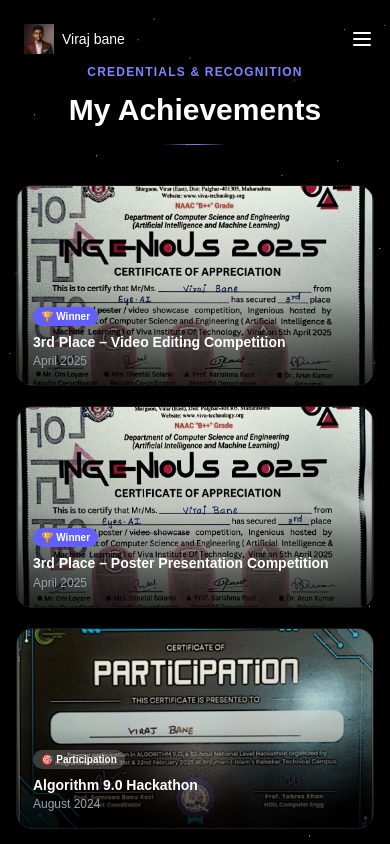
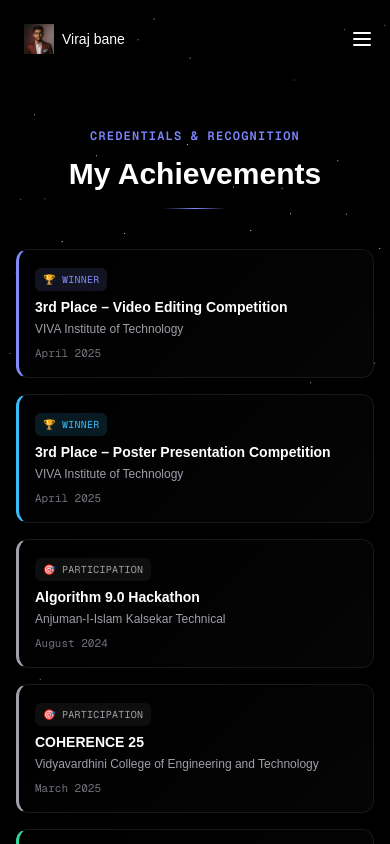
Before and after one commit to Virajbane/Portfolio, a Next.js app: page /Achievements in a window 390 px wide. Shown: the top 844 px of the page. Built offline with nearby package versions, Linux system fonts and the light colour scheme.

Commit message:
Contact section updated

```diff
--- a/app/Blog/page.js
+++ /dev/null
@@ -1,18 +0,0 @@
-import BlogInsights from '@/components/BlogInsight'
-import Blog from '@/components/BlogInsight'
-import BlogReviews from '@/components/BlogReviews'
-import AnimatedFooter from '@/components/Footer'
-import React from 'react'
-
-function page() {
-  return (
-    <div>
-        <BlogInsights isHomePage={false} />
-        <BlogReviews/>
-        <AnimatedFooter/>
-
-    </div>
-  )
-}
-
-export default page
--- a/app/ContactMe/page.js
+++ b/app/ContactMe/page.js
@@ -1,11 +1,23 @@
 import ContactMeComponent from '@/components/ContactSection'
+import BlogReviews from '@/components/BlogReviews'
+import AnimatedFooter from '@/components/Footer'
 import React from 'react'
 
 function page() {
   return (
     <div>
-        <ContactMeComponent/>
-
+      <ContactMeComponent
+        eyebrow="GET IN TOUCH"
+        heading={
+          <>
+            Let's build something{' '}
+            <span className="text-orange-500 underline">extraordinary</span>{' '}
+            together.
+          </>
+        }
+      />
+      <BlogReviews />
+      <AnimatedFooter />
     </div>
   )
 }
--- a/components/CertificatesSection.js
+++ b/components/CertificatesSection.js
@@ -1,129 +1,66 @@
 'use client';
-import { useState, useRef } from 'react';
+import { useRef, useState } from 'react';
 import { motion, AnimatePresence, useScroll, useTransform, useSpring } from 'framer-motion';
 
 const certificates = [
-  {
-    id: 1,
-    type: 'Professional',
-    title: '3rd Place – Video Editing Competition',
-    issuer: 'VIVA Institute of Technology',
-    date: 'April 2025',
-    image: '/Certificates1.png',
-    linkedIn: 'https://www.linkedin.com/in/virubane/recent-activity/all/',
-    description: 'Won 3rd place in the Video Editing Competition during INGENIOUS 2025. Created an impactful video highlighting the key features and real-world relevance of our project "Eyes.AI." The video demonstrated accessibility-focused tech innovations aimed at empowering the blind community.',
-  },
-  {
-    id: 2,
-    type: 'Professional',
-    title: '3rd Place – Poster Presentation Competition',
-    issuer: 'VIVA Institute of Technology',
-    date: 'April 2025',
-    image: '/Certificates2.png',
-    linkedIn: 'https://linkedin.com/in/yourprofile',
-    description: 'Secured 3rd place in the Poster Presentation Competition at INGENIOUS 2025. Designed a visually compelling poster to communicate the concept and social impact of "Eyes.AI," a voice-driven AI solution for the visually impaired.',
-  },
-  {
-    id: 3,
-    type: 'Participation',
-    title: 'Algorithm 9.0 Hackathon',
-    issuer: 'Anjuman-I-Islam Kalsekar Technical',
-    date: 'August 2024',
-    image: '/Certificates6.png',
-    linkedIn: 'https://www.linkedin.com/in/virubane/recent-activity/all/',
-    description: 'ALGORITHM 9.0, a national-level 32-hour hackathon bringing together tech enthusiasts from across the country to innovate, build, and compete in software development.',
-  },
-  {
-    id: 4,
-    type: 'Participation',
-    title: 'COHERENCE 25',
-    issuer: 'Vidyavardhini College of Engineering and Technology',
-    date: 'March 2025',
-    image: '/Certificate8.png',
-    linkedIn: 'https://linkedin.com/in/yourprofile',
-    description: 'Intercollegiate hackathon organized under the Microsoft Learn Students Club in partnership with the Department of Computer and AI-DS at VCET.',
-  },
-  {
-    id: 5,
-    type: 'Professional',
-    title: 'Python Internship',
-    issuer: 'Branding Catalyst',
-    date: 'July 2022 – August 2022',
-    image: '/Certificates3.png',
-    linkedIn: 'https://www.linkedin.com/in/virubane/details/certifications/1715165301281/single-media-viewer/?profileId=ACoAAEobIrwBYQh7-Qwepo8FPAwbXxdDR3GRm-Q',
-    description: 'Completed a 6-week internship working on Python-based automation scripts and backend utilities. Commended for being inquisitive, hardworking, and contributing actively to business-oriented development goals.',
-  },
-  {
-    id: 6,
-    type: 'Participation',
-    title: "Mumbai Hacks – World's Largest Hackathon",
-    issuer: 'Guinness World Records',
-    date: 'November 2024',
-    image: '/Certificates5.png',
-    linkedIn: 'https://www.linkedin.com/in/virubane/recent-activity/all/',
-    description: 'Guinness World Records™ attempt for "The most participants in a generative AI hackathon," organized by Tech Entrepreneurs Association of Mumbai.',
-  },
-  {
-    id: 7,
-    type: 'Participation',
-    title: '20th Aavishkar Research Convention',
-    issuer: 'University of Mumbai',
-    date: 'December 2025',
-    image: '/1736625196035-85498598-694d-4993-84b7-52d395f215da__community_file_page-0001.jpg',
-    linkedIn: 'https://www.linkedin.com/in/virubane/overlay/1766411447717/single-media-viewer/?profileId=ACoAAEobIrwBYQh7-Qwepo8FPAwbXxdDR3GRm-Q',
-    description: 'Presented "Eyes.AI – A Multimodal AI Framework for Assistive Cross-Application Workflow and Desktop Interaction" at the 20th Aavishkar Inter-Collegiate Research Convention (Zonal Round).',
-  },
-  {
-    id: 8,
-    type: 'Professional',
-    title: 'Deep Learning Certification',
-    issuer: 'IIT Ropar (NPTEL)',
-    date: 'July 2025 – October 2025',
-    image: '/Deep Learning - IIT Ropar_page-0001.jpg',
-    linkedIn: 'https://www.linkedin.com/in/virubane/overlay/1766411186006/single-media-viewer/?profileId=ACoAAEobIrwBYQh7-Qwepo8FPAwbXxdDR3GRm-Q',
-    description: '12-week NPTEL-certified Deep Learning course by IIT Ropar. Earned Elite certification covering neural networks, CNNs, RNNs, and deep learning optimization techniques.',
-  },
-  {
-    id: 9,
-    type: 'Professional',
-    title: 'Cyber Security Certification',
-    issuer: 'Atos Prayas Foundation',
-    date: 'July 2025 – August 2025',
-    image: '/G4570-VIVA_Institute_of_Technology[1] (1)_page-0001.jpg',
-    linkedIn: 'https://www.linkedin.com/in/virubane/details/certifications/1766411347168/single-media-viewer/?profileId=ACoAAEobIrwBYQh7-Qwepo8FPAwbXxdDR3GRm-Q',
-    description: 'Cyber Security training under Atos Prayas Foundation Youth Empowerment Initiative. Awarded Grade B for successful completion of assessments and hands-on learning.',
-  },
+  { id: 1, type: 'Professional', title: '3rd Place – Video Editing Competition', issuer: 'VIVA Institute of Technology', date: 'April 2025', image: '/Certificates1.png', linkedIn: 'https://www.linkedin.com/in/virubane/recent-activity/all/', description: 'Won 3rd place in the Video Editing Competition during INGENIOUS 2025. Created an impactful video highlighting the key features and real-world relevance of our project "Eyes.AI." The video demonstrated accessibility-focused tech innovations aimed at empowering the blind community.', accent: '#818cf8' },
+  { id: 2, type: 'Professional', title: '3rd Place – Poster Presentation Competition', issuer: 'VIVA Institute of Technology', date: 'April 2025', image: '/Certificates2.png', linkedIn: 'https://linkedin.com/in/yourprofile', description: 'Secured 3rd place in the Poster Presentation Competition at INGENIOUS 2025. Designed a visually compelling poster to communicate the concept and social impact of "Eyes.AI," a voice-driven AI solution for the visually impaired.', accent: '#38bdf8' },
+  { id: 3, type: 'Participation', title: 'Algorithm 9.0 Hackathon', issuer: 'Anjuman-I-Islam Kalsekar Technical', date: 'August 2024', image: '/Certificates6.png', linkedIn: 'https://www.linkedin.com/in/virubane/recent-activity/all/', description: 'ALGORITHM 9.0, a national-level 32-hour hackathon bringing together tech enthusiasts from across the country to innovate, build, and compete in software development.', accent: '#a1a1aa' },
+  { id: 4, type: 'Participation', title: 'COHERENCE 25', issuer: 'Vidyavardhini College of Engineering and Technology', date: 'March 2025', image: '/Certificate8.png', linkedIn: 'https://linkedin.com/in/yourprofile', description: 'Intercollegiate hackathon organized under the Microsoft Learn Students Club in partnership with the Department of Computer and AI-DS at VCET.', accent: '#a1a1aa' },
+  { id: 5, type: 'Professional', title: 'Python Internship', issuer: 'Branding Catalyst', date: 'July 2022 – August 2022', image: '/Certificates3.png', linkedIn: 'https://www.linkedin.com/in/virubane/details/certifications/1715165301281/single-media-viewer/?profileId=ACoAAEobIrwBYQh7-Qwepo8FPAwbXxdDR3GRm-Q', description: 'Completed a 6-week internship working on Python-based automation scripts and backend utilities. Commended for being inquisitive, hardworking, and contributing actively to business-oriented development goals.', accent: '#34d399' },
+  { id: 6, type: 'Participation', title: "Mumbai Hacks – World's Largest Hackathon", issuer: 'Guinness World Records', date: 'November 2024', image: '/Certificates5.png', linkedIn: 'https://www.linkedin.com/in/virubane/recent-activity/all/', description: 'Guinness World Records™ attempt for "The most participants in a generative AI hackathon," organized by Tech Entrepreneurs Association of Mumbai.', accent: '#a1a1aa' },
+  { id: 7, type: 'Participation', title: '20th Aavishkar Research Convention', issuer: 'University of Mumbai', date: 'December 2025', image: '/1736625196035-85498598-694d-4993-84b7-52d395f215da__community_file_page-0001.jpg', linkedIn: 'https://www.linkedin.com/in/virubane/overlay/1766411447717/single-media-viewer/?profileId=ACoAAEobIrwBYQh7-Qwepo8FPAwbXxdDR3GRm-Q', description: 'Presented "Eyes.AI – A Multimodal AI Framework for Assistive Cross-Application Workflow and Desktop Interaction" at the 20th Aavishkar Inter-Collegiate Research Convention (Zonal Round).', accent: '#a1a1aa' },
+  { id: 8, type: 'Professional', title: 'Deep Learning Certification', issuer: 'IIT Ropar (NPTEL)', date: 'July 2025 – October 2025', image: '/Deep Learning - IIT Ropar_page-0001.jpg', linkedIn: 'https://www.linkedin.com/in/virubane/overlay/1766411186006/single-media-viewer/?profileId=ACoAAEobIrwBYQh7-Qwepo8FPAwbXxdDR3GRm-Q', description: '12-week NPTEL-certified Deep Learning course by IIT Ropar. Earned Elite certification covering neural networks, CNNs, RNNs, and deep learning optimization techniques.', accent: '#fbbf24' },
+  { id: 9, type: 'Professional', title: 'Cyber Security Certification', issuer: 'Atos Prayas Foundation', date: 'July 2025 – August 2025', image: '/G4570-VIVA_Institute_of_Technology[1] (1)_page-0001.jpg', linkedIn: 'https://www.linkedin.com/in/virubane/details/certifications/1766411347168/single-media-viewer/?profileId=ACoAAEobIrwBYQh7-Qwepo8FPAwbXxdDR3GRm-Q', description: 'Cyber Security training under Atos Prayas Foundation Youth Empowerment Initiative. Awarded Grade B for successful completion of assessments and hands-on learning.', accent: '#fb7185' },
 ];
 
-// ── Card ──────────────────────────────────────────────────────────────────
-function CertCard({ cert, translate, onSelect }) {
+// ── Info-only credential card (no image) ────────────────────────────────
+function CertCard({ cert, onSelect }) {
+  const [hovered, setHovered] = useState(false);
   return (
     <motion.div
-      style={{ x: translate }}
-      whileHover={{ y: -20 }}
-      className="group/card h-80 w-96 relative shrink-0 cursor-pointer rounded-2xl overflow-hidden"
+      whileHover={{ y: -6 }}
+      onMouseEnter={() => setHovered(true)}
+      onMouseLeave={() => setHovered(false)}
       onClick={() => onSelect(cert)}
+      style={{
+        background: 'linear-gradient(135deg, #000000 0%, #050505 100%)',
+        border: `1px solid ${hovered ? cert.accent + '55' : '#181818'}`,
+        borderLeft: `3px solid ${cert.accent}`,
+        boxShadow: hovered ? `0 12px 32px -12px ${cert.accent}33` : 'none',
+        transition: 'border-color 0.3s ease, box-shadow 0.3s ease',
+      }}
+      className="h-56 w-80 shrink-0 rounded-xl cursor-pointer p-5 flex flex-col justify-between"
     >
-      <img
-        src={cert.image}
-        alt={cert.title}
-        className="object-cover object-center absolute h-full w-full inset-0"
-      />
+      <div>
+        <div className="flex items-center gap-2 mb-4">
+          <span
+            style={{
+              background: cert.type === 'Professional' ? `${cert.accent}22` : '#ffffff0d',
+              color: cert.type === 'Professional' ? cert.accent : '#a1a1aa',
+              border: `1px solid ${cert.type === 'Professional' ? cert.accent + '44' : '#ffffff1a'}`,
+            }}
+            className="text-[10px] font-mono tracking-wide rounded-md px-2 py-1"
+          >
+            {cert.type === 'Professional' ? '🏆 WINNER' : '🎯 PARTICIPATION'}
+          </span>
+        </div>
+        <h3 className="text-white font-bold text-base leading-snug mb-2" style={{ fontFamily: "'Syne', sans-serif" }}>
+          {cert.title}
+        </h3>
+        <p className="text-zinc-400 text-xs leading-relaxed line-clamp-2">
+          {cert.issuer}
+        </p>
+      </div>
 
-      {/* dark overlay on hover */}
-      <div className="absolute inset-0 h-full w-full opacity-0 group-hover/card:opacity-80 bg-black pointer-events-none transition-opacity duration-300" />
-
-      {/* info revealed on hover */}
-      <div className="absolute inset-0 flex flex-col justify-end p-5 opacity-0 group-hover/card:opacity-100 transition-opacity duration-300 pointer-events-none">
-        <span className={`text-xs font-semibold px-2 py-0.5 rounded-full w-fit mb-2 ${
-          cert.type === 'Professional'
-            ? 'bg-indigo-500 text-white'
-            : 'bg-white/20 text-white'
-        }`}>
-          {cert.type === 'Professional' ? '🏆 Winner' : '🎯 Participation'}
+      <div className="flex items-center justify-between pt-3 border-t border-white/10">
+        <span className="text-[11px] text-zinc-500 font-mono">{cert.date}</span>
+        <span
+          style={{ color: cert.accent }}
+          className="text-[11px] font-mono flex items-center gap-1 opacity-0 group-hover:opacity-100"
+        >
+          View →
         </span>
-        <h3 className="text-white font-bold text-base leading-snug">{cert.title}</h3>
-        <p className="text-gray-300 text-xs mt-1">{cert.issuer} · {cert.date}</p>
       </div>
     </motion.div>
   );
@@ -132,19 +69,19 @@ function CertCard({ cert, translate, onSelect }) {
 // ── Header ────────────────────────────────────────────────────────────────
 function Header() {
   return (
-    <div className="max-w-7xl relative mx-auto py-20 md:py-40 px-4 w-full left-0 top-0">
+    <div className="max-w-7xl relative mx-auto pt-40 pb-16 md:pt-56 md:pb-24 px-4 w-full">
       <motion.p
         initial={{ opacity: 0, letterSpacing: '0.3em' }}
         animate={{ opacity: 1, letterSpacing: '0.15em' }}
         transition={{ duration: 0.7 }}
-        className="text-indigo-400 text-xs font-semibold uppercase tracking-widest mb-4"
+        className="text-indigo-400 text-xs font-semibold uppercase tracking-widest mb-4 font-mono"
       >
         Credentials & Recognition
       </motion.p>
-      <h1 className="text-3xl md:text-6xl font-bold text-white">
+      <h1 className="text-3xl md:text-6xl font-bold text-white" style={{ fontFamily: "'Syne', sans-serif" }}>
         My <br /> Achievements
       </h1>
-      <p className="max-w-2xl text-sm md:text-lg mt-6 text-gray-300">
+      <p className="max-w-2xl text-sm md:text-lg mt-6 text-zinc-400">
         A collection of certifications, hackathon wins, and competition results
         that mark my journey through AI, development, and research.
       </p>
@@ -152,93 +89,60 @@ function Header() {
   );
 }
 
-// ── Parallax container ────────────────────────────────────────────────────
-function CertParallax({ onSelect }) {
+// ── Row with its own scroll trigger ─────────────────────────────────────
+function CertRow({ certs, direction, reverse, onSelect }) {
   const ref = useRef(null);
-
   const { scrollYProgress } = useScroll({
     target: ref,
-    offset: ['start start', 'end start'],
+    offset: ['start 95%', 'start 55%'],
   });
 
-  const springConfig = { stiffness: 300, damping: 30, bounce: 100 };
+  const springConfig = { stiffness: 260, damping: 30 };
+  const x = useSpring(useTransform(scrollYProgress, [0, 1], [direction * 220, 0]), springConfig);
+  const opacity = useSpring(useTransform(scrollYProgress, [0, 1], [0, 1]), springConfig);
 
-  const translateX = useSpring(
-    useTransform(scrollYProgress, [0, 1], [-200, 800]),
-    springConfig
+  return (
+    <motion.div
+      ref={ref}
+      style={{ x, opacity }}
+      className={`group flex ${reverse ? 'flex-row-reverse space-x-reverse' : 'flex-row'} space-x-8 mb-8 w-max max-w-full mx-auto`}
+    >
+      {certs.map(cert => (
+        <CertCard key={cert.id} cert={cert} onSelect={onSelect} />
+      ))}
+    </motion.div>
   );
-  const translateXReverse = useSpring(
-    useTransform(scrollYProgress, [0, 1], [200, -800]),
-    springConfig
-  );
-  const rotateX = useSpring(
-    useTransform(scrollYProgress, [0, 0.2], [15, 0]),
-    springConfig
-  );
-  const opacity = useSpring(
-    useTransform(scrollYProgress, [0, 0.2], [0.2, 1]),
-    springConfig
-  );
-  const rotateZ = useSpring(
-    useTransform(scrollYProgress, [0, 0.2], [20, 0]),
-    springConfig
-  );
-  const translateY = useSpring(
-    useTransform(scrollYProgress, [0, 0.2], [-700, 500]),
-    springConfig
-  );
+}
 
+function CertParallax({ onSelect }) {
   const row1 = certificates.slice(0, 3);
   const row2 = certificates.slice(3, 6);
   const row3 = certificates.slice(6, 9);
 
   return (
-    <div
-      ref={ref}
-      className="h-[300vh] py-40 overflow-hidden antialiased relative flex flex-col self-auto"
-      style={{ perspective: '1000px', transformStyle: 'preserve-3d' }}
-    >
+    <div className="relative z-0 overflow-hidden antialiased">
       <Header />
-
-      <motion.div style={{ rotateX, rotateZ, translateY, opacity }}>
-        {/* Row 1 — moves right */}
-        <motion.div className="flex flex-row-reverse space-x-reverse space-x-20 mb-20">
-          {row1.map(cert => (
-            <CertCard key={cert.id} cert={cert} translate={translateX} onSelect={onSelect} />
-          ))}
-        </motion.div>
-
-        {/* Row 2 — moves left */}
-        <motion.div className="flex flex-row space-x-20 mb-20">
-          {row2.map(cert => (
-            <CertCard key={cert.id} cert={cert} translate={translateXReverse} onSelect={onSelect} />
-          ))}
-        </motion.div>
-
-        {/* Row 3 — moves right */}
-        <motion.div className="flex flex-row-reverse space-x-reverse space-x-20">
-          {row3.map(cert => (
-            <CertCard key={cert.id} cert={cert} translate={translateX} onSelect={onSelect} />
-          ))}
-        </motion.div>
-      </motion.div>
+      <div className="pb-8">
+        <CertRow certs={row1} direction={1}  reverse={true}  onSelect={onSelect} />
+        <CertRow certs={row2} direction={-1} reverse={false} onSelect={onSelect} />
+        <CertRow certs={row3} direction={1}  reverse={true}  onSelect={onSelect} />
+      </div>
     </div>
   );
 }
 
-// ── Modal ─────────────────────────────────────────────────────────────────
+// ── Modal (still shows image here, for verification) ────────────────────
 function CertModal({ cert, onClose }) {
   if (!cert) return null;
   return (
     <motion.div
-      className="fixed inset-0 z-50 flex items-center justify-center p-4"
+      className="fixed inset-0 z-60 flex items-center justify-center p-4"
       initial={{ opacity: 0 }}
       animate={{ opacity: 1 }}
       exit={{ opacity: 0 }}
       onClick={onClose}
     >
       <div className="absolute inset-0 bg-black/90 backdrop-blur-md" />
-
       <motion.div
         className="relative z-10 w-full max-w-3xl bg-[#0d0d14] border border-white/10 rounded-2xl overflow-hidden shadow-2xl"
         initial={{ scale: 0.92, y: 30, opacity: 0 }}
@@ -248,29 +152,26 @@ function CertModal({ cert, onClose }) {
         onClick={e => e.stopPropagation()}
       >
         <div className="flex flex-col md:flex-row">
-          {/* image */}
           <div className="md:w-1/2 bg-black flex items-center justify-center p-4 min-h-56">
-            <img
-              src={cert.image}
-              alt={cert.title}
-              className="max-h-72 w-full object-contain rounded-lg"
-            />
+            <img src={cert.image} alt={cert.title} className="max-h-72 w-full object-contain rounded-lg" />
           </div>
-
-          {/* info */}
           <div className="md:w-1/2 p-6 flex flex-col justify-between">
             <div>
-              <span className={`text-xs font-semibold px-2 py-0.5 rounded-full mb-3 inline-block ${
-                cert.type === 'Professional'
-                  ? 'bg-indigo-500/30 text-indigo-300'
-                  : 'bg-white/10 text-gray-300'
-              }`}>
+              <span
+                style={{
+                  background: cert.type === 'Professional' ? `${cert.accent}22` : '#ffffff1a',
+                  color: cert.type === 'Professional' ? cert.accent : '#d4d4d8',
+                }}
+                className="text-xs font-mono px-2 py-0.5 rounded-full mb-3 inline-block"
+              >
                 {cert.type}
               </span>
-              <h3 className="text-white font-bold text-xl leading-tight mb-2">{cert.title}</h3>
-              <p className="text-gray-400 text-sm mb-4">{cert.issuer} · {cert.date}</p>
+              <h3 className="text-white font-bold text-xl leading-tight mb-2" style={{ fontFamily: "'Syne', sans-serif" }}>
+                {cert.title}
+              </h3>
+              <p className="text-zinc-400 text-sm mb-4">{cert.issuer} · {cert.date}</p>
               <div className="h-px bg-white/10 mb-4" />
-              <p className="text-gray-300 text-sm leading-relaxed">{cert.description}</p>
+              <p className="text-zinc-300 text-sm leading-relaxed">{cert.description}</p>
             </div>
             <div className="mt-6 flex items-center gap-3 flex-wrap">
               <a
@@ -286,7 +187,7 @@ function CertModal({ cert, onClose }) {
               </a>
               <button
                 onClick={onClose}
-                className="px-4 py-2 rounded-lg border border-white/10 text-gray-400 hover:text-white text-sm transition-colors"
+                className="px-4 py-2 rounded-lg border border-white/10 text-zinc-400 hover:text-white text-sm transition-colors"
               >
                 Close
               </button>
@@ -298,43 +199,45 @@ function CertModal({ cert, onClose }) {
   );
 }
 
-// ── Mobile grid ───────────────────────────────────────────────────────────
+// ── Mobile list (info-only, no image) ────────────────────────────────────
 function MobileGrid({ onSelect }) {
   return (
-    <div className="px-4 py-16">
+    <div className="px-4 pt-32 pb-16">
       <div className="text-center mb-10">
-        <p className="text-indigo-400 text-xs font-semibold uppercase tracking-widest mb-3">
+        <p className="text-indigo-400 text-xs font-semibold uppercase tracking-widest mb-3 font-mono">
           Credentials & Recognition
         </p>
-        <h2 className="text-3xl font-bold text-white mb-4">My Achievements</h2>
-        <div
-          className="h-px w-16 mx-auto"
-          style={{ background: 'linear-gradient(to right, transparent, #818cf8, transparent)' }}
-        />
+        <h2 className="text-3xl font-bold text-white mb-4" style={{ fontFamily: "'Syne', sans-serif" }}>My Achievements</h2>
+        <div className="h-px w-16 mx-auto" style={{ background: 'linear-gradient(to right, transparent, #818cf8, transparent)' }} />
       </div>
-      <div className="grid grid-cols-1 gap-5">
+      <div className="grid grid-cols-1 gap-4">
         {certificates.map((cert, i) => (
           <motion.div
             key={cert.id}
-            initial={{ opacity: 0, y: 30 }}
+            initial={{ opacity: 0, y: 24 }}
             whileInView={{ opacity: 1, y: 0 }}
             viewport={{ once: true }}
             transition={{ duration: 0.4, delay: i * 0.05 }}
             onClick={() => onSelect(cert)}
-            className="group cursor-pointer relative rounded-2xl overflow-hidden border border-white/10"
-            style={{ aspectRatio: '16/9' }}
+            style={{
+              background: 'linear-gradient(135deg, #000000 0%, #050505 100%)',
+              border: '1px solid #181818',
+              borderLeft: `3px solid ${cert.accent}`,
+            }}
+            className="rounded-xl p-4 cursor-pointer"
           >
-            <img src={cert.image} alt={cert.title} className="w-full h-full object-cover" />
-            <div className="absolute inset-0 bg-gradient-to-t from-black/80 via-black/20 to-transparent" />
-            <div className="absolute bottom-0 left-0 right-0 p-4">
-              <span className={`text-[10px] font-semibold px-2 py-0.5 rounded-full mb-2 inline-block ${
-                cert.type === 'Professional' ? 'bg-indigo-500 text-white' : 'bg-white/20 text-white'
-              }`}>
-                {cert.type === 'Professional' ? '🏆 Winner' : '🎯 Participation'}
-              </span>
-              <h3 className="text-white font-semibold text-sm leading-tight">{cert.title}</h3>
-              <p className="text-gray-400 text-xs mt-0.5">{cert.date}</p>
-            </div>
+            <span
+              style={{
+                background: cert.type === 'Professional' ? `${cert.accent}22` : '#ffffff0d',
+                color: cert.type === 'Professional' ? cert.accent : '#a1a1aa',
+              }}
+              className="text-[10px] font-mono tracking-wide rounded-md px-2 py-1 inline-block mb-2"
+            >
+              {cert.type === 'Professional' ? '🏆 WINNER' : '🎯 PARTICIPATION'}
+            </span>
+            <h3 className="text-white font-semibold text-sm leading-tight mb-1">{cert.title}</h3>
+            <p className="text-zinc-400 text-xs mb-2">{cert.issuer}</p>
+            <p className="text-zinc-500 text-[11px] font-mono">{cert.date}</p>
           </motion.div>
         ))}
       </div>
```
Also changed, not shown: components/ContactSection.js (+218 -104 lines), components/Homepage.js (+19 -17 lines), components/responsive-navbar.js (+3 -11 lines).
